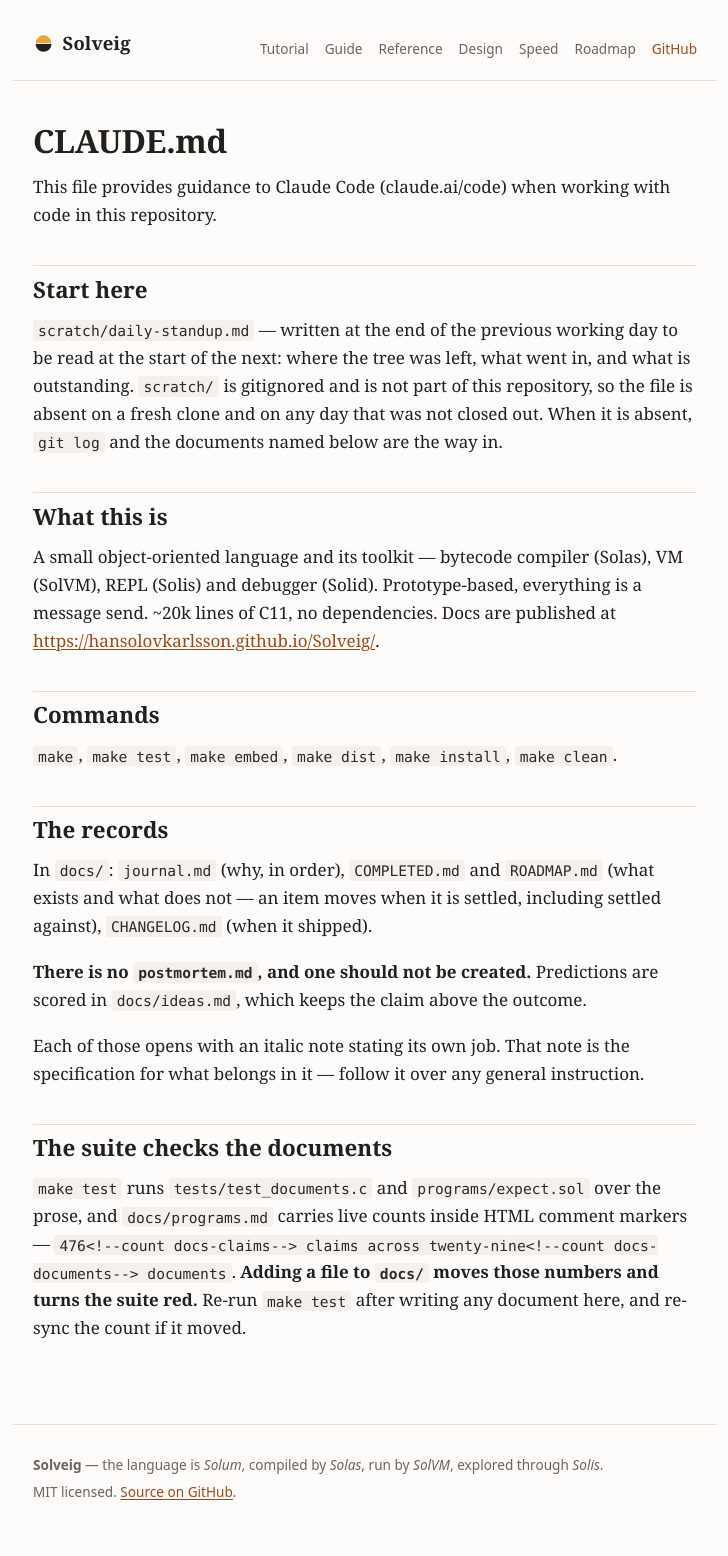
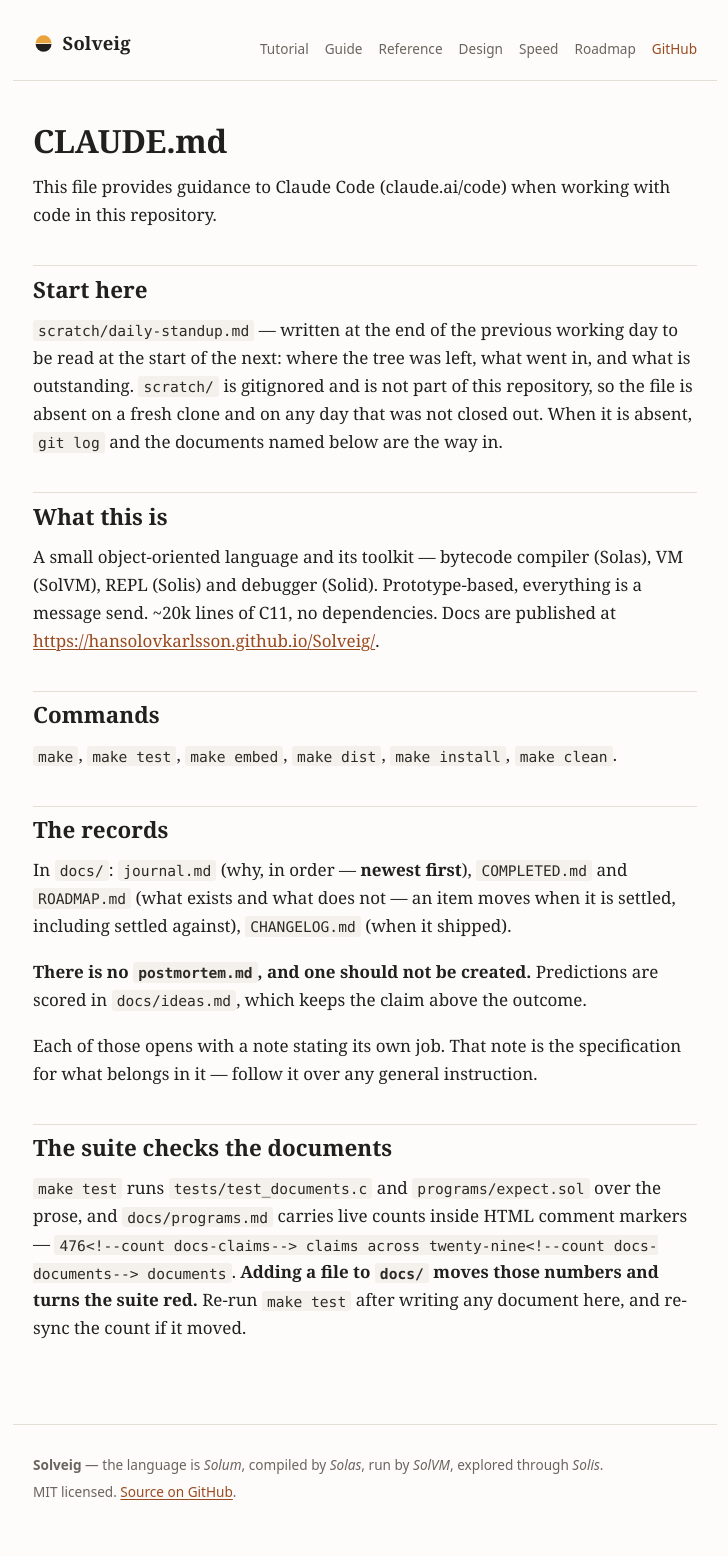
Before and after one commit to hansolovkarlsson/Solveig, a Jekyll site: the page built from CLAUDE.md, in a window 1280 px wide. Shown: the whole page, without its empty margins (275-1003 px from the left). Built offline with Jekyll 4.4.1, drawn with Linux system fonts in a browser that asks for light colours; our own code applies the rules of GitHub Pages for plain Markdown files.

Commit message:
CLAUDE.md: the journal is newest first, and not every note is italic
Two corrections to the note about the records, both checkable against the
documents they describe.

journal.md says "newest first" in its own opening line and a session appending
to the bottom would be putting today's work under 2026-08's. That happened to
be right today; it was right by looking, not by being told.

And "an italic note" is wrong for two of the five: CHANGELOG.md opens with
"Notable changes to Solveig, newest first." and ROADMAP.md with a paragraph of
prose, neither of them italic. What matters is that the note is there and states
the document's job, which is what the sentence now says.

Co-Authored-By: Claude Opus 5 <noreply@anthropic.com>
Claude-Session: https://claude.ai/code/session_01Sf9DTb9Ys3EPr6ADsz2b2r

```diff
--- a/CLAUDE.md
+++ b/CLAUDE.md
@@ -24,14 +24,14 @@ message send. ~20k lines of C11, no dependencies. Docs are published at
 
 ## The records
 
-In `docs/`: `journal.md` (why, in order), `COMPLETED.md` and `ROADMAP.md` (what
-exists and what does not — an item moves when it is settled, including settled
-against), `CHANGELOG.md` (when it shipped).
+In `docs/`: `journal.md` (why, in order — **newest first**), `COMPLETED.md`
+and `ROADMAP.md` (what exists and what does not — an item moves when it is
+settled, including settled against), `CHANGELOG.md` (when it shipped).
 
 **There is no `postmortem.md`, and one should not be created.** Predictions are
 scored in `docs/ideas.md`, which keeps the claim above the outcome.
 
-Each of those opens with an italic note stating its own job. That note is the
+Each of those opens with a note stating its own job. That note is the
 specification for what belongs in it — follow it over any general instruction.
 
 ## The suite checks the documents
```
